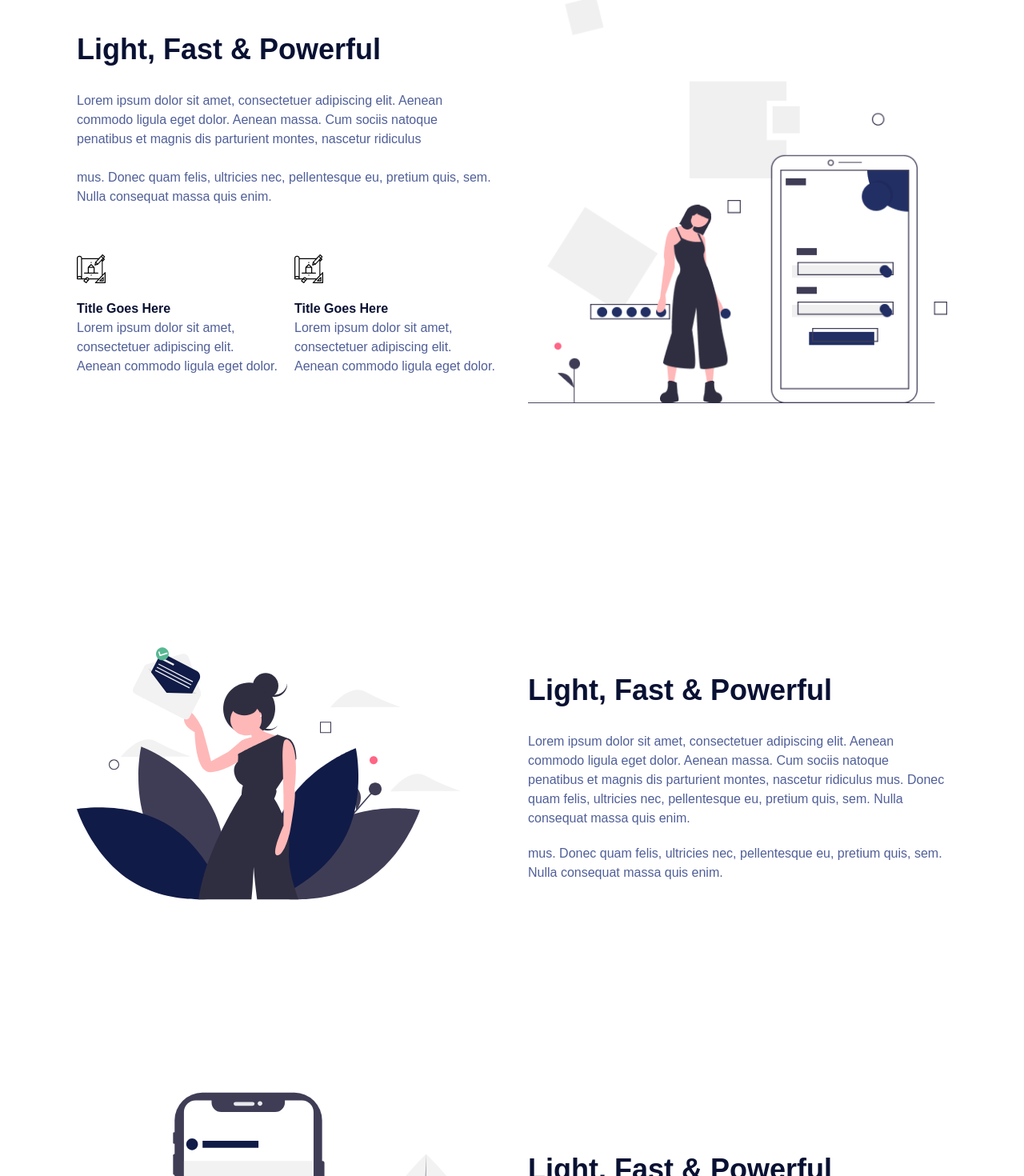
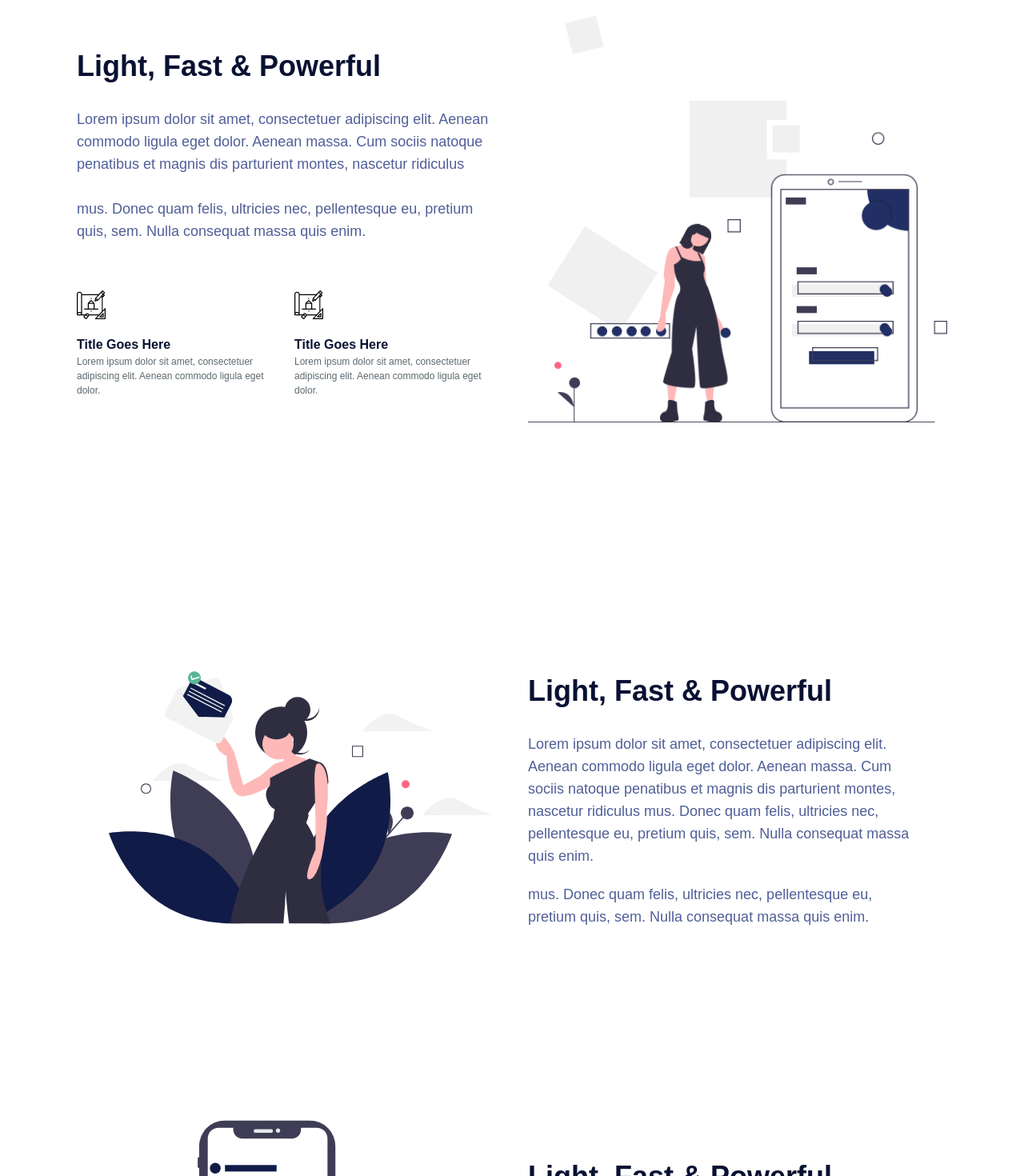
Before and after one commit to hasanimrul/skyline-landing-page, a Next.js app: page / in a window 1280 px wide. Shown: the part 1180-2650 px from the top of the page at 80% size. Built offline with nearby package versions, Linux system fonts and the light colour scheme.

Commit message:
increase descreption size

```diff
--- a/src/components/sections/BottomInfoCardSection.jsx
+++ b/src/components/sections/BottomInfoCardSection.jsx
@@ -31,7 +31,7 @@ const BottomInfoCardSection = () => {
   ];
   return (
     <div className="main-container py-28 curve-top bg-[#ffffff]">
-      <div className="boxed-content flex flex-col gap-20 pb-10">
+      <div className="boxed-content flex flex-col gap-20 pb-10 px-10">
         {cardInfo.map((info, index) => (
           <div
             key={index}
@@ -40,8 +40,8 @@ const BottomInfoCardSection = () => {
             <img src={info.icon} alt="mid info icon" />
             <div className="flex flex-col gap-5 items-start">
               <Title titleText={info.title} />
-              <p className="text-[#505F98]">{info.description}</p>
-              <p className="text-[#505F98]">{info.shortDescription}</p>
+              <p className="text-[#505F98] text-lg">{info.description}</p>
+              <p className="text-[#505F98] text-lg">{info.shortDescription}</p>
               {index === 2 && <PrimaryBtn btnText={"Purchase Now"} />}
             </div>
           </div>
--- a/src/components/sections/MidInfoSection.jsx
+++ b/src/components/sections/MidInfoSection.jsx
@@ -21,7 +21,7 @@ const MidInfoSection = () => {
       <div className="boxed-content grid grid-cols-2 items-center gap-10">
         <div className="flex flex-col items-start gap-5">
           <Title titleText={"Light, Fast & Powerful"} />
-          <p className="text-[#505F98]">
+          <p className="text-[#505F98] text-lg">
             Lorem ipsum dolor sit amet, consectetuer adipiscing elit. Aenean
             commodo ligula eget dolor. Aenean massa. Cum sociis natoque
             penatibus et magnis dis parturient montes, nascetur ridiculus <br />{" "}
@@ -35,7 +35,7 @@ const MidInfoSection = () => {
                 <img src={card.icon} alt="mid info icon" />
                 <div>
                   <h3 className="text-[#091133] font-bold">{card.title}</h3>
-                  <p className="text-[#505F98]">{card.description}</p>
+                  <p className="text-[#5D6970] text-[12px]">{card.description}</p>
                 </div>
               </div>
             ))}
--- a/src/components/sections/PricingSection.jsx
+++ b/src/components/sections/PricingSection.jsx
@@ -7,17 +7,17 @@ const PricingSection = () => {
     <div className="main-container py-32 bg-[#f2f5ff] -mt-10">
       <div className="boxed-content flex flex-col items-center gap-10 py-20">
         <Title titleText={"A Price To Suit Everyone"} />
-        <p className="text-center max-w-[60ch] text-base text-[#6F7CB2]">
+        <p className="text-center max-w-[60ch] text-lg text-[#6F7CB2]">
           Lorem ipsum dolor sit amet, consectetuer adipiscing elit. Aenean
           commodo ligula eget dolor. Aenean massa. Cum sociis natoque penatibus
           et magnis dis parturient montes, nascetur ridiculus{" "}
         </p>
         <div className="flex flex-col items-center gap-2">
           <h3 className="text-5xl text-[#222F65]">$40</h3>
-          <p className="text-base text-[#37447E]">UI Design Kit</p>
+          <p className="text-lg text-[#37447E]">UI Design Kit</p>
         </div>
         <div className="flex flex-col items-center gap-2">
-          <p className="text-[14px] text-[#5D6970]">See, One price. Simple.</p>
+          <p className="text-base text-[#5D6970]">See, One price. Simple.</p>
           <PrimaryBtn btnText={"Purchase Now"} />
         </div>
       </div>
--- a/src/components/sections/TopHero.jsx
+++ b/src/components/sections/TopHero.jsx
@@ -17,7 +17,7 @@ const TopHero = () => {
         <h1 className="text-5xl font-bold text-[#091133] leading-16">
         Introduce Your Product <br /> Quickly & Effectively
         </h1>
-        <p className="text-[#505F98] max-w-[60ch]">
+        <p className="text-[#505F98] max-w-[60ch] text-lg">
         Lorem ipsum dolor sit amet, consectetuer adipiscing elit. Aenean commodo ligula eget dolor. Aenean massa. Cum sociis natoque penatibus et magnis dis parturient montes, nascetur ridiculus <br /> <br />
         mus. Donec quam felis, ultricies nec, pellentesque eu, pretium quis, sem. Nulla consequat massa quis enim.
         </p>
--- a/src/components/shared/footer/Footer.jsx
+++ b/src/components/shared/footer/Footer.jsx
@@ -20,7 +20,7 @@ const Footer = () => {
         </div>
         <hr className="my-5 mt-10 h-[1px] border-none bg-[#CDD1D4]" />
         <div className="flex justify-between items-center">
-          <ul className="flex gap-5 text-[14px] text-[#939EA4]">
+          <ul className="flex gap-5 text-[#939EA4]">
             <li>
               <a href="/">Home</a>
             </li>
```
